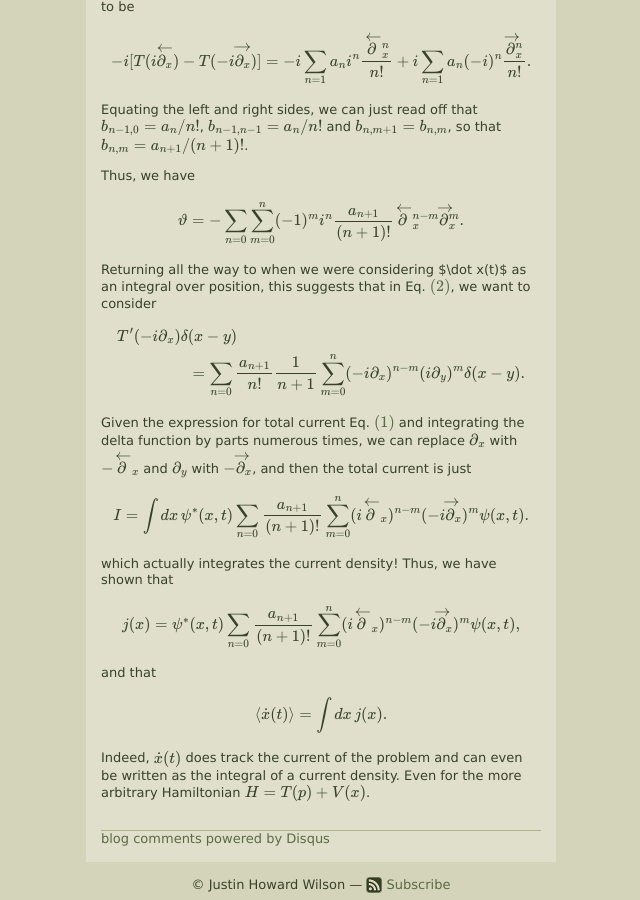
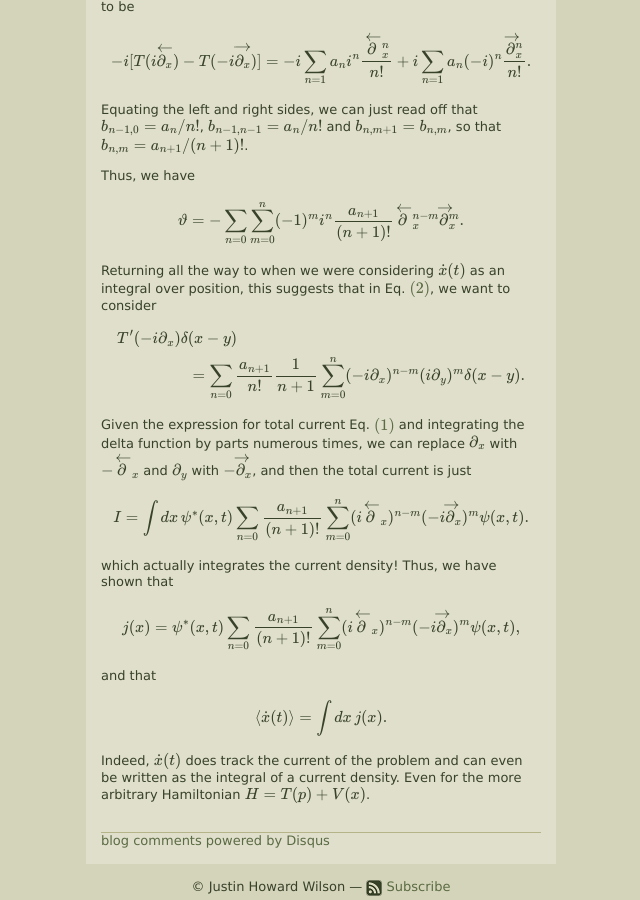
Before and after one commit to jhwilson/old-jhwilson.github.io, a Jekyll site: the page built from _posts/2014-01-14-Current-in-single-particle-QM.markdown, in a window 1280 px wide and 900 px high, scrolled down 2125 px. Shown: the whole window, without its empty margins (269-909 px from the left). Built offline with Jekyll 4.4.1, drawn with Linux system fonts in a browser that asks for light colours; nearby versions of some CDN libraries; formulas are drawn with MathJax 3; comment, search, counter and statistics services are not loaded.

```diff
--- a/_posts/2014-01-14-Current-in-single-particle-QM.markdown
+++ b/_posts/2014-01-14-Current-in-single-particle-QM.markdown
@@ -139,7 +139,7 @@ $$
 \vartheta = - \sum_{n=0} \sum_{m=0}^n (-1)^{m} i^n \frac{a_{n+1}}{(n+1)!} \overleftarrow{\partial}{}_x^{n-m} \overrightarrow{\partial}{}_x^m.
 $$
 
-Returning all the way to when we were considering $\dot x(t)$ as an integral over position,
+Returning all the way to when we were considering $$\dot x(t)$$ as an integral over position,
 this suggests that in Eq. \\eqref{eq:T-delta}, we want to consider
 
 $$
```
